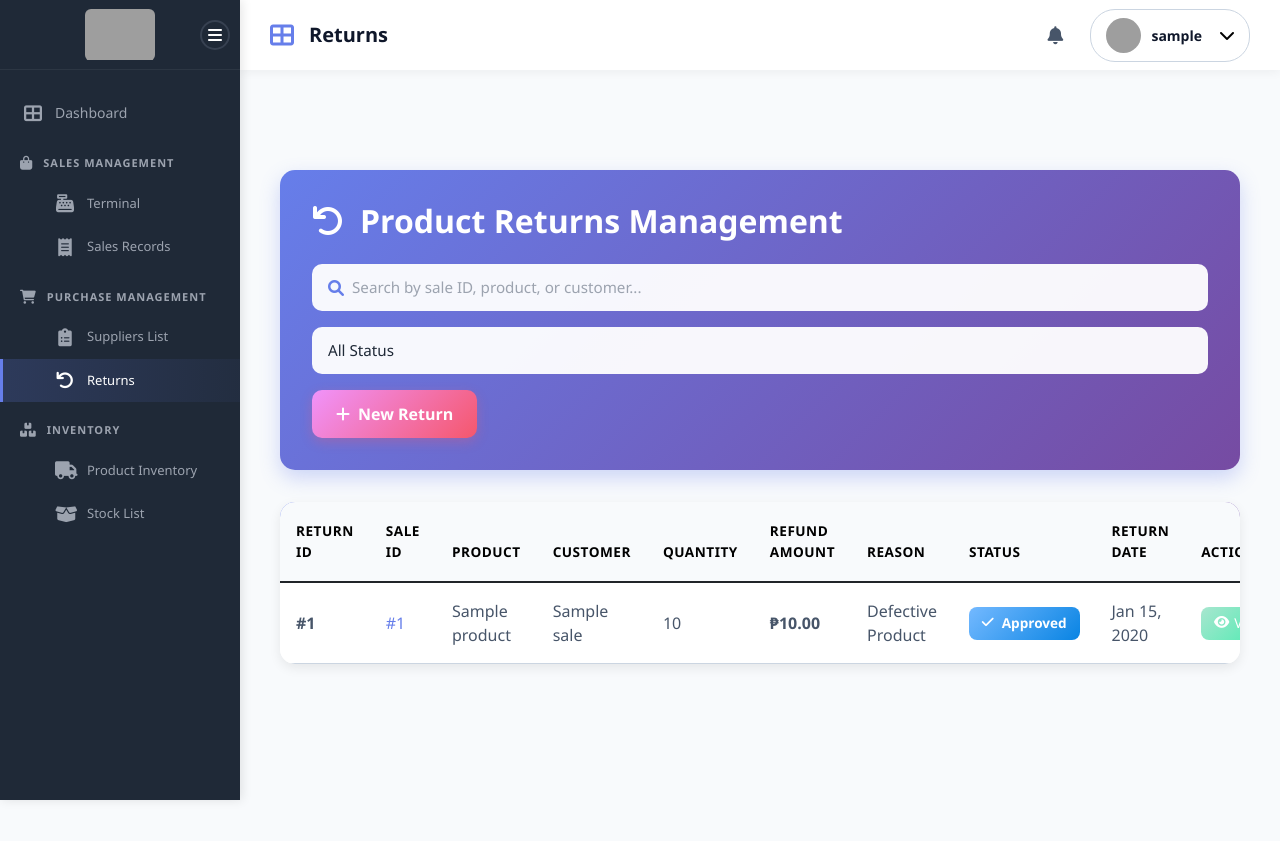
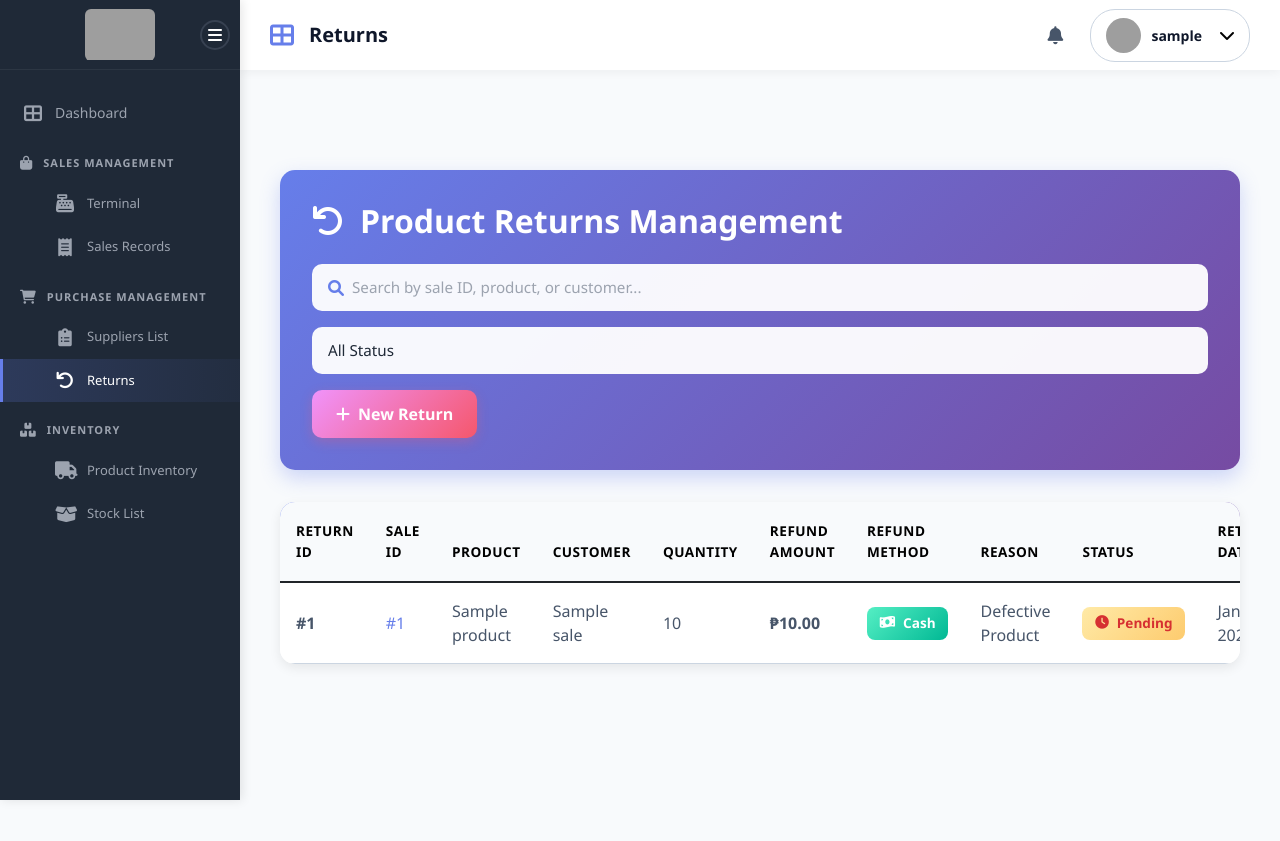
Before and after one commit to feitansy/multibliz-pos-system, a Django app: page /sales/return/ in a window 1280 px wide. Shown: the top 841 px of the page. Run offline with Django 5.2, Linux system fonts and the light colour scheme; a user stored in the database is signed in; tables that the repository leaves empty hold one stand-in row (values such as "Sample post"); parts of the project's set-up code (start-up, migrations or seed data) failed here and were passed over; grey boxes are pictures that could not be loaded.

Commit message:
Hide returned sales, remove approved status, add refund payment method, restrict user management

```diff
--- a/sales/models.py
+++ b/sales/models.py
@@ -59,7 +59,6 @@ class Sale(models.Model):
 class Return(models.Model):
     STATUS_CHOICES = [
         ('pending', 'Pending'),
-        ('approved', 'Approved'),
         ('rejected', 'Rejected'),
         ('completed', 'Completed'),
     ]
@@ -72,12 +71,19 @@ class Return(models.Model):
         ('other', 'Other'),
     ]
 
+    REFUND_METHOD_CHOICES = [
+        ('cash', 'Cash'),
+        ('card', 'Card'),
+        ('check', 'Check'),
+    ]
+
     sale = models.ForeignKey(Sale, on_delete=models.CASCADE, related_name='returns')
     return_date = models.DateTimeField(auto_now_add=True)
     quantity_returned = models.PositiveIntegerField()
     reason = models.CharField(max_length=50, choices=REASON_CHOICES)
     reason_details = models.TextField(blank=True, help_text="Additional details about the return")
     refund_amount = models.DecimalField(max_digits=10, decimal_places=2)
+    refund_payment_method = models.CharField(max_length=20, choices=REFUND_METHOD_CHOICES, default='cash')
     status = models.CharField(max_length=20, choices=STATUS_CHOICES, default='pending')
     processed_by = models.CharField(max_length=255, blank=True)
     processed_date = models.DateTimeField(null=True, blank=True)
--- a/sales/views.py
+++ b/sales/views.py
@@ -46,6 +46,17 @@ class SaleListView(LoginRequiredMixin, ListView):
     context_object_name = 'sales'
     ordering = ['-sale_date']  # Show newest sales first
     paginate_by = 50  # Show 50 sales per page
+
+    def get_queryset(self):
+        queryset = super().get_queryset()
+        # Exclude sales that have been fully returned (approved or completed returns)
+        from django.db.models import Exists, OuterRef
+        approved_returns = Return.objects.filter(
+            sale=OuterRef('pk'),
+            status__in=['approved', 'completed']
+        )
+        queryset = queryset.exclude(Exists(approved_returns))
+        return queryset
 
 class SaleDetailView(LoginRequiredMixin, DetailView):
     model = Sale
@@ -362,7 +373,7 @@ class ReturnCreateView(LoginRequiredMixin, CreateView):
 class ReturnUpdateView(LoginRequiredMixin, UpdateView):
     model = Return
     template_name = 'sales/return_form.html'
-    fields = ['status', 'reason_details', 'refund_amount']
+    fields = ['status', 'refund_payment_method', 'reason_details', 'refund_amount']
     success_url = reverse_lazy('return_list')
 
     def dispatch(self, request, *args, **kwargs):
@@ -379,12 +390,10 @@ class ReturnUpdateView(LoginRequiredMixin, UpdateView):
             form.instance.processed_by = self.request.user.username
 
             new_status = form.cleaned_data.get('status')
-            if new_status == 'approved':
-                messages.success(self.request, f"Return #{self.object.id} has been APPROVED. Refund of ₱{self.object.refund_amount} will be reflected in sales.")
-            elif new_status == 'rejected':
+            if new_status == 'rejected':
                 messages.warning(self.request, f"Return #{self.object.id} has been REJECTED.")
             elif new_status == 'completed':
-                messages.success(self.request, f"Return #{self.object.id} has been marked as COMPLETED.")
+                messages.success(self.request, f"Return #{self.object.id} has been marked as COMPLETED. Refund of ₱{self.object.refund_amount} processed.")
             else:
                 messages.info(self.request, "Return updated successfully.")
         else:
--- a/templates/accounts/security_dashboard.html
+++ b/templates/accounts/security_dashboard.html
@@ -58,6 +58,7 @@
                     <i class="fas fa-shield-alt" style="font-size: 15px; width: 18px; text-align: center;"></i> Security
                 </a>
             </li>
+            {% if user.is_superuser %}
             <li>
                 <a href="{% url 'user_management' %}" style="
                     display: flex;
@@ -74,6 +75,8 @@
                     <i class="fas fa-users" style="font-size: 15px; width: 18px; text-align: center;"></i> User Management
                 </a>
             </li>
+            {% endif %}
+            {% if user.is_superuser %}
             <li>
                 <a href="{% url 'audit:audit_trail' %}" style="
                     display: flex;
@@ -90,6 +93,7 @@
                     <i class="fas fa-history" style="font-size: 15px; width: 18px; text-align: center;"></i> Audit Trail
                 </a>
             </li>
+            {% endif %}
         </ul>
     </aside>
 
--- a/templates/sales/return_list.html
+++ b/templates/sales/return_list.html
@@ -276,6 +276,7 @@
                 <th>Customer</th>
                 <th>Quantity</th>
                 <th>Refund Amount</th>
+                <th>Refund Method</th>
                 <th>Reason</th>
                 <th>Status</th>
                 <th>Return Date</th>
@@ -291,13 +292,30 @@
                 <td>{{ return.sale.customer_name|default:"N/A" }}</td>
                 <td>{{ return.quantity_returned }}</td>
                 <td><strong>₱{{ return.refund_amount|floatformat:2 }}</strong></td>
+                <td>
+                    {% if return.refund_payment_method == 'cash' %}
+                        <span class="return-badge" style="background: linear-gradient(135deg, #55efc4 0%, #00b894 100%); color: white;">
+                            <i class="fas fa-money-bill-wave"></i> Cash
+                        </span>
+                    {% elif return.refund_payment_method == 'card' %}
+                        <span class="return-badge" style="background: linear-gradient(135deg, #74b9ff 0%, #0984e3 100%); color: white;">
+                            <i class="fas fa-credit-card"></i> Card
+                        </span>
+                    {% elif return.refund_payment_method == 'check' %}
+                        <span class="return-badge" style="background: linear-gradient(135deg, #a29bfe 0%, #6c5ce7 100%); color: white;">
+                            <i class="fas fa-file-invoice"></i> Check
+                        </span>
+                    {% else %}
+                        <span class="return-badge" style="background: #dfe6e9; color: #636e72;">
+                            <i class="fas fa-money-bill-wave"></i> Cash
+                        </span>
+                    {% endif %}
+                </td>
                 <td>{{ return.get_reason_display }}</td>
                 <td>
                     <span class="return-badge status-{{ return.status }}">
                         {% if return.status == 'pending' %}
                             <i class="fas fa-clock"></i>
-                        {% elif return.status == 'approved' %}
-                            <i class="fas fa-check"></i>
                         {% elif return.status == 'rejected' %}
                             <i class="fas fa-times"></i>
                         {% elif return.status == 'completed' %}
```
Also changed, not shown: templates/sales/return_form.html (+15 -0 lines), sales/migrations/0004_add_refund_payment_method.py (added).
